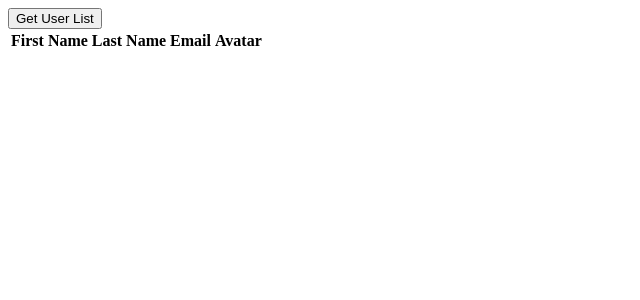
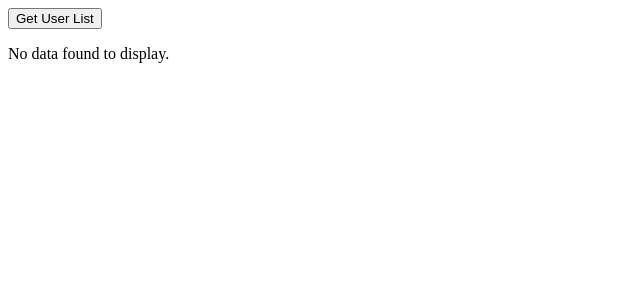
Before and after one commit to acciojob/fetch-users-anitha-anii, a React app: page / in a window 1280 px wide. Shown: the top 300 px of the page, without its empty margins (0-640 px from the left). Built offline with nearby package versions, Linux system fonts and the light colour scheme.

Commit message:
'changes'

```diff
--- a/src/components/App.js
+++ b/src/components/App.js
@@ -24,6 +24,9 @@ const App = () => {
       <button className="btn" onClick={display}>
         Get User List
       </button>
+      {list.length === 0 ? (
+        <p>No data found to display.</p>
+      ) : (
         <table>
           <tr>
             <th>First Name</th>
@@ -42,6 +45,7 @@ const App = () => {
             </tr>
           ))}
         </table>
+      )}
     </div>
   );
 };
```
Lines whose indentation alone changed are shown as unchanged.
